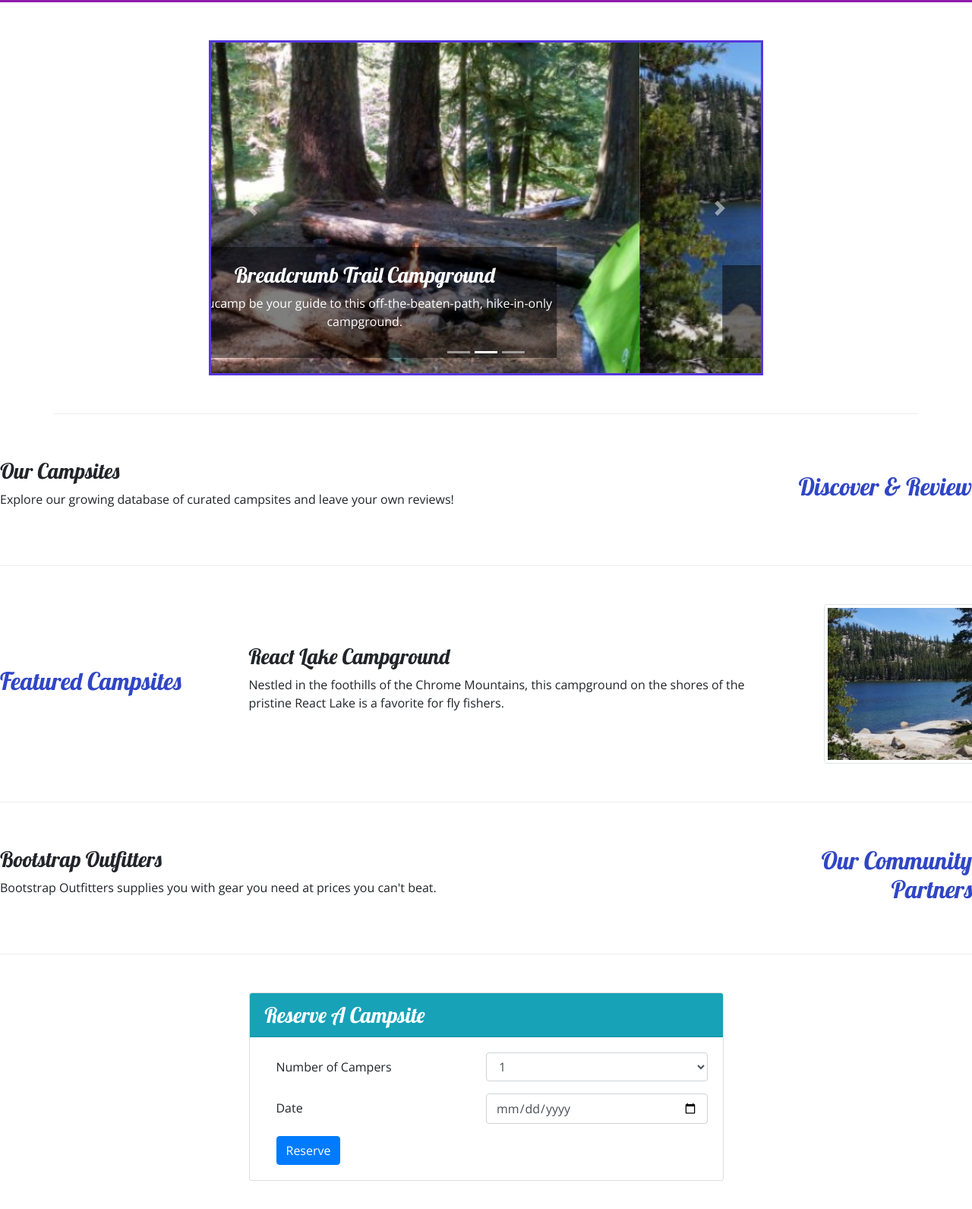
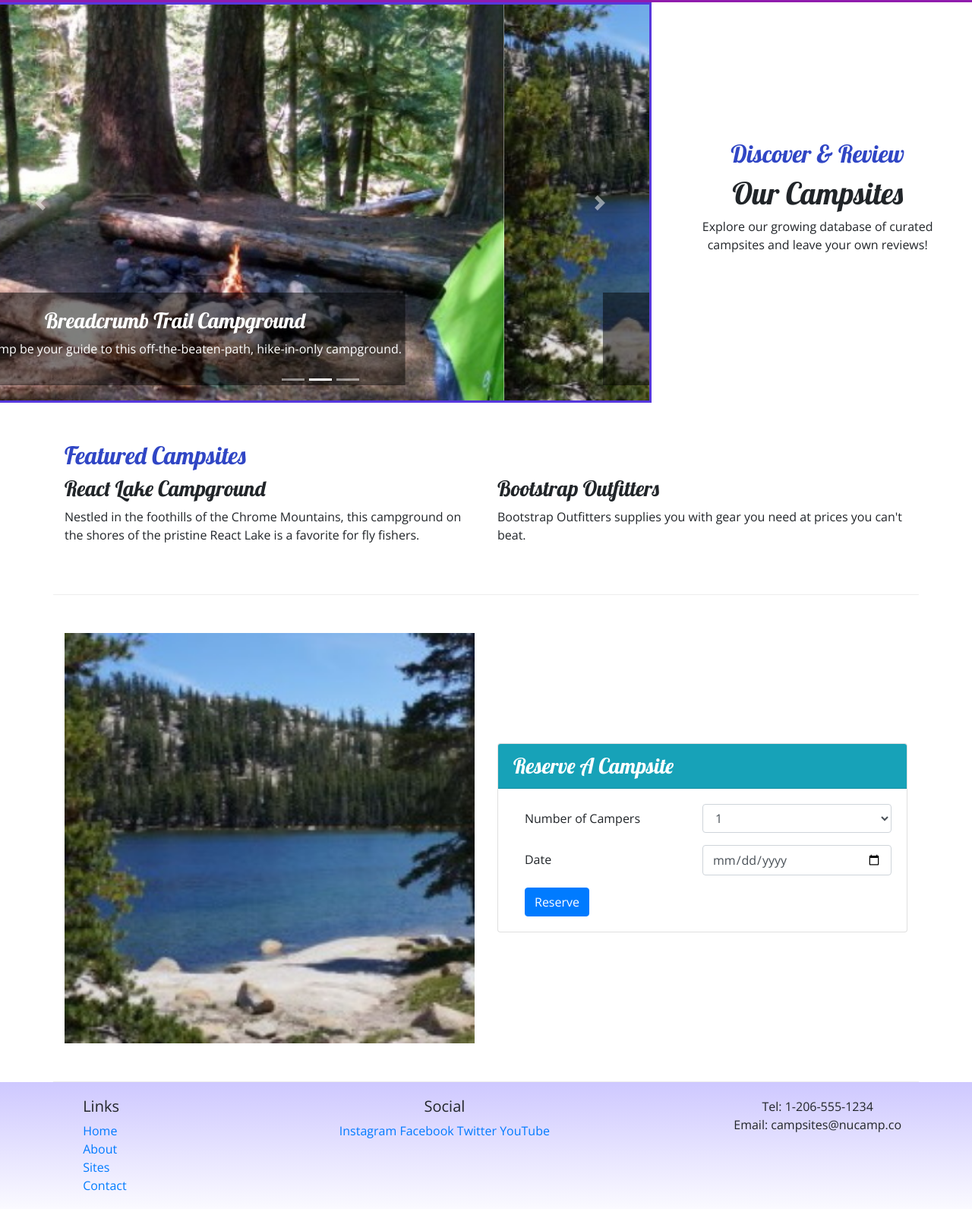
Before and after one commit to acain0822/nucamp-bootstrap, a website: page index.html in a window 1280 px wide. Shown: the part 215-1806 px from the top of the page at 76% size. Drawn offline with nearby package versions, Linux system fonts and the light colour scheme.

Commit message:
added things

```diff
--- a/index.html
+++ b/index.html
@@ -105,10 +105,8 @@
     </div>
 </div>
 
-    <div class="container">
-
-        <div class="row row-content">
-            <div class="col-md-8 mx-auto">
+<div class="row">
+<div class=" col-xs-12 w-100 col-md-8 mx-0 p-0">
     <div id="homeCarousel" class="carousel slide" data-ride="carousel">
         <ol class="carousel-indicators">
             <li data-target="#homeCarousel" data-slide-to="0" class="active"></li>
@@ -148,44 +146,47 @@
             </a>
         </div>
     </div>
+
+    <div class="col m-0 p-0 d-flex">
+        <div class="align-items-center d-flex align-middle  justify-content-center">
+            <div class="text-center p-5">
+                <h2 class="">Discover & Review</h2>
+                <h1>Our Campsites</h1>
+                <p class="d-none d-sm-block">Explore our growing database of curated campsites and leave your own reviews!</p>
         </div>
         </div>
-        <div class="row row-content align-items-center">
-            <div class="col-sm-4 order-sm-last col-md-3">
-                <h2 class="text-sm-right">Discover & Review</h2>
         </div>
-            <div class="col">
-
-                <h3>Our Campsites</h3>
-                <p class="d-none d-sm-block">Explore our growing database of curated campsites and leave your own reviews!</p>
     </div>
 
+    <div class="container">
+        <div class="row row-content align-items-center">
+            <div class="col-12">
+                <h2>Featured Campsites</h2>
             </div>
 
-        <div class="row row-content align-items-center">
-            <div class="col-sm-4 col-md-3">
-                <h2>Featured Campsites</h2>
-            </div>
-            <div class="col">
+            <div class="col col-md-6">
                 <h3>React Lake Campground</h3>
                 <p class="d-none d-sm-block">Nestled in the foothills of the Chrome Mountains, this campground on the shores of the pristine React Lake is a favorite for fly fishers.</p>
             </div>
-            <img src="img/react-lake-thumb.jpg" class="img-thumbnail d-flex ml-5">
-        </div>
 
-        <div class="row row-content align-items-center">
-            <div class="col-sm-4 order-sm-last col-md-3">
-                <h2 class="text-sm-right">Our Community Partners</h2>
-            </div>
             <div class="col">
                 <h3>Bootstrap Outfitters</h3>
                 <p class="d-none d-sm-block">Bootstrap Outfitters supplies you with gear you need at prices you can't beat.</p>
             </div>
+
+
+
+            <!-- <div class="col-sm-4 order-sm-last col-md-3">
+                <h2 class="text-sm-right">Our Community Partners</h2>
+            </div> -->
+
         </div>
-
-        <div class="row row-content" >
-            <div class="col col-sm-6 mx-auto">
-                <div class="card">
+        <div class="row row-content">
+            <div class="col-md-6">
+                <img src="img/react-lake-thumb.jpg" class="w-100 img-fluid mx-auto d-flex">
+            </div>
+        <div class="col mx-auto d-flex align-items-center justify-content-middle">
+            <div class="w-100 card d-flex">
                 <h3 class="card-header bg-info text-white">
                     Reserve A Campsite
                 </h3>
@@ -222,14 +223,13 @@
                 </div>
             </div>
         </div>
+
         </div>
 
     </div>
 
-
-
     <footer>
-        <div class="container">
+        <div class="">
             <div class="row">
                 <div class="col-4 col-sm-2 offset-1">
                     <h5>Links</h5>
@@ -251,7 +251,7 @@
                     Tel: 1-206-555-1234<br />
                     Email: campsites@nucamp.co
                 </div>
-            </div>
+
         </div>
     </footer>
 
```
Lines whose indentation alone changed are shown as unchanged.
